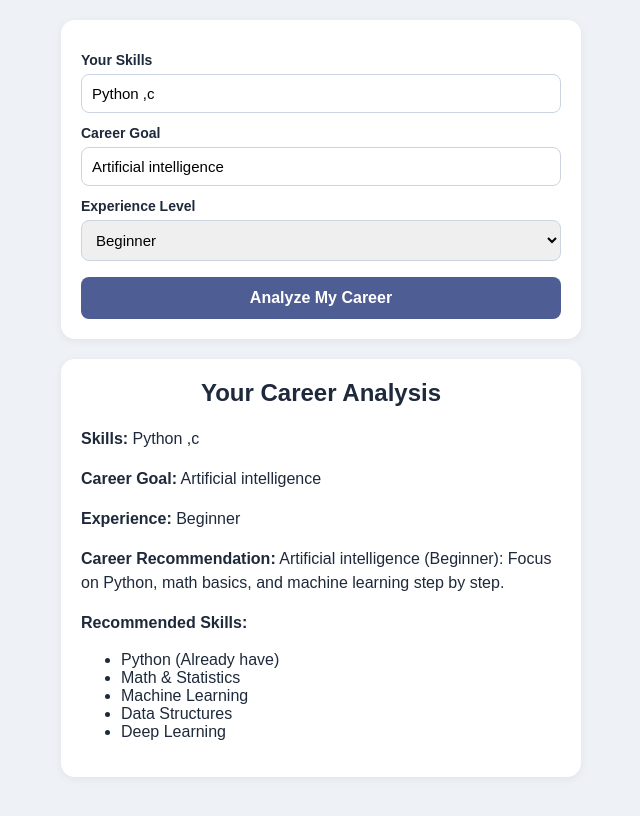
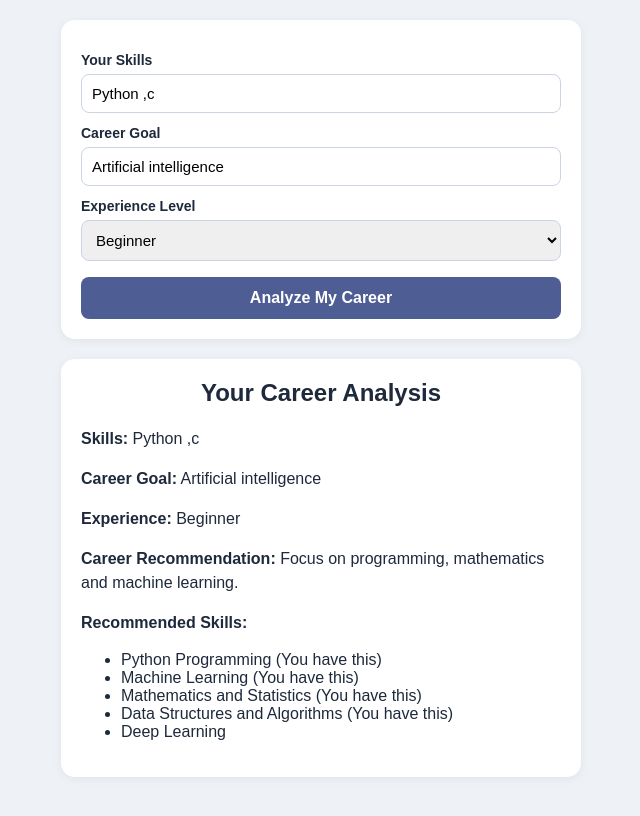
Before and after one commit to Sevim-123/CareerAI, a plain HTML site: page index.html in a window 1280 px wide. Shown: the whole page, without its empty margins (319-959 px from the left). Drawn offline with Linux system fonts and the light colour scheme.

Commit message:
Update index.html

```diff
--- a/index.html
+++ b/index.html
@@ -72,69 +72,73 @@
       <option value="Advanced">Advanced</option>
     </select>
 
-    <button type="button" onclick="runAnalysis()">Analyze My Career</button>
+    <button type="button" onclick="updateResult()">Analyze My Career</button>
   </div>
 
-  <div class="box" id="result">
+  <div class="box">
     <h2>Your Career Analysis</h2>
-    <p><strong>Skills:</strong> <span id="outSkills"></span></p>
-    <p><strong>Career Goal:</strong> <span id="outGoal"></span></p>
-    <p><strong>Experience:</strong> <span id="outLevel"></span></p>
-    <p><strong>Career Recommendation:</strong> <span id="outRec"></span></p>
+    <p><strong>Skills:</strong> <span id="resSkills">Python ,c</span></p>
+    <p><strong>Career Goal:</strong> <span id="resGoal">Artificial intelligence</span></p>
+    <p><strong>Experience:</strong> <span id="resLevel">Beginner</span></p>
+    <p><strong>Career Recommendation:</strong> <span id="resRec"></span></p>
     <p><strong>Recommended Skills:</strong></p>
-    <ul id="outList"></ul>
+    <ul id="resList"></ul>
   </div>
 
   <script>
-    const plans = {
-      "artificial intelligence": {
-        rec: "Focus on Python, math basics, and machine learning step by step.",
-        skills: ["Python", "Math & Statistics", "Machine Learning", "Data Structures", "Deep Learning"]
-      },
-      "web": {
-        rec: "Start with HTML, CSS, and JavaScript, then build small projects.",
-        skills: ["HTML", "CSS", "JavaScript", "Git", "APIs"]
-      },
-      "data": {
-        rec: "Practice data cleaning, SQL queries, and basic charts.",
-        skills: ["Python", "SQL", "Pandas", "Statistics", "Data Visualization"]
+    function updateResult() {
+      var skillsInput = document.getElementById("skills");
+      var goalInput = document.getElementById("goal");
+      var levelInput = document.getElementById("level");
+
+      var skillsText = skillsInput ? skillsInput.value : "Python ,c";
+      var goalText = goalInput ? goalInput.value : "Artificial intelligence";
+      var levelText = levelInput ? levelInput.value : "Beginner";
+
+      var resSkills = document.getElementById("resSkills");
+      var resGoal = document.getElementById("resGoal");
+      var resLevel = document.getElementById("resLevel");
+
+      if (resSkills) resSkills.textContent = skillsText;
+      if (resGoal) resGoal.textContent = goalText;
+      if (resLevel) resLevel.textContent = levelText;
+
+      var goalLower = goalText.toLowerCase();
+      var recText = "Focus on programming, mathematics and machine learning.";
+      var skillList = ["Python Programming", "Machine Learning", "Mathematics and Statistics", "Data Structures and Algorithms", "Deep Learning"];
+
+      if (goalLower.indexOf("web") !== -1) {
+        recText = "Focus on HTML, CSS, JavaScript and building web projects.";
+        skillList = ["HTML & CSS", "JavaScript", "React", "APIs", "Git"];
+      } else if (goalLower.indexOf("data") !== -1) {
+        recText = "Focus on SQL, Python data libraries and data visualization.";
+        skillList = ["Python", "SQL", "Pandas", "Statistics", "Data Visualization"];
       }
-    };
 
-    function runAnalysis() {
-      const rawSkills = document.getElementById("skills").value;
-      const goal = document.getElementById("goal").value.trim();
-      const level = document.getElementById("level").value;
+      var resRec = document.getElementById("resRec");
+      if (resRec) resRec.textContent = recText;
 
-      const userSkillList = rawSkills
-        .split(",")
-        .map(s => s.trim().toLowerCase())
-        .filter(Boolean);
-
-      const goalLower = goal.toLowerCase();
-      let matchedPlan = plans["artificial intelligence"];
-
-      if (goalLower.includes("web")) matchedPlan = plans["web"];
-      if (goalLower.includes("data")) matchedPlan = plans["data"];
-
-      document.getElementById("outSkills").textContent = rawSkills;
-      document.getElementById("outGoal").textContent = goal;
-      document.getElementById("outLevel").textContent = level;
-      document.getElementById("outRec").textContent =
-        `${goal || "Target role"} (${level}): ${matchedPlan.rec}`;
-
-      const list = document.getElementById("outList");
-      list.innerHTML = "";
-
-      matchedPlan.skills.forEach(skill => {
-        const li = document.createElement("li");
-        const hasIt = userSkillList.includes(skill.toLowerCase());
-        li.textContent = hasIt ? `${skill} (Already have)` : skill;
-        list.appendChild(li);
-      });
+      var userSkills = skillsText.toLowerCase().split(",");
+      var ul = document.getElementById("resList");
+      if (ul) {
+        ul.innerHTML = "";
+        for (var i = 0; i < skillList.length; i++) {
+          var item = skillList[i];
+          var li = document.createElement("li");
+          var matched = false;
+          for (var j = 0; j < userSkills.length; j++) {
+            var u = userSkills[j].replace(/^\s+|\s+$/g, "");
+            if (u && item.toLowerCase().indexOf(u) !== -1) {
+              matched = true;
+            }
+          }
+          li.textContent = matched ? item + " (You have this)" : item;
+          ul.appendChild(li);
+        }
+      }
     }
 
-    runAnalysis();
+    updateResult();
   </script>
 </body>
 </html>
```
